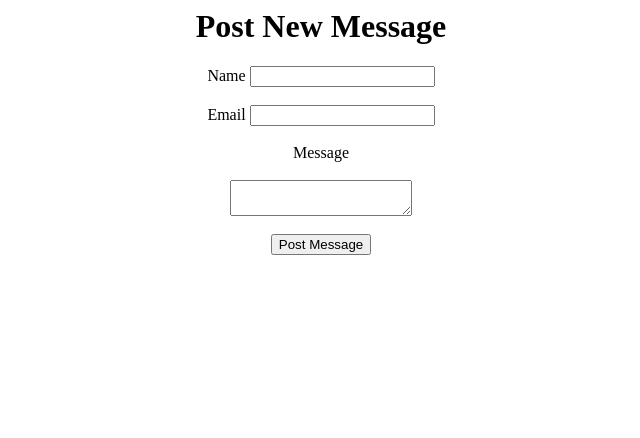
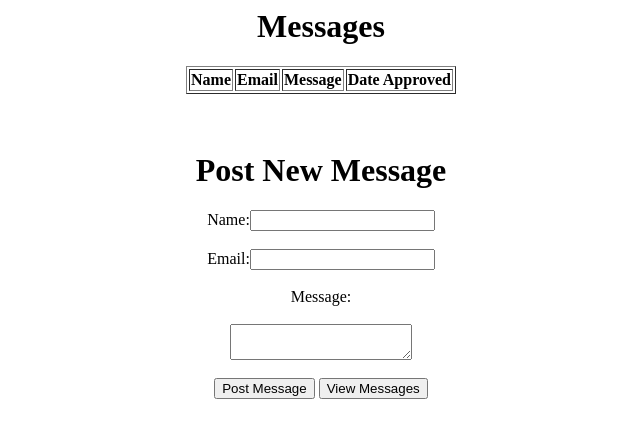
Before and after one commit to micahmoral/micah_webprog, a PHP site: page /home.php in a window 1280 px wide. Shown: the top 438 px of the page, without its empty margins (319-959 px from the left). Run offline with PHP 8.4, Linux system fonts and the light colour scheme; lists and menus that the app fills with data are empty.

Commit message:
Update home.php

```diff
--- a/home.php
+++ b/home.php
@@ -1,15 +1,29 @@
 <html>
 	<body>
 			<center>
+		<h1>Messages</h1>
+
+<table border = '1'>
+		<tr>
+			<th>Name</th>
+			<th>Email</th>
+			<th>Message</th>
+			<th>Date Approved</th>
+		</tr>
+</table><br><br>
+
+
 		<h1>Post New Message</h1>
 
 		<form action = "postmessage.php" method = "post" >
 
-		Name <input type = "text" name = "name"><br><br>
-		Email <input type = "text" name = "email"><br><br>
-		Message<br><br>
+		Name:<input type = "text" name = "name"><br><br>
+		Email:<input type = "text" name = "email"><br><br>
+		Message:<br><br>
 		<textarea name = "message"></textarea><br><br>
 		<input type = "submit" value = "Post Message">
+		<input type = "submit" value = "View Messages">
+
 
 	</body>
 </form>
```
